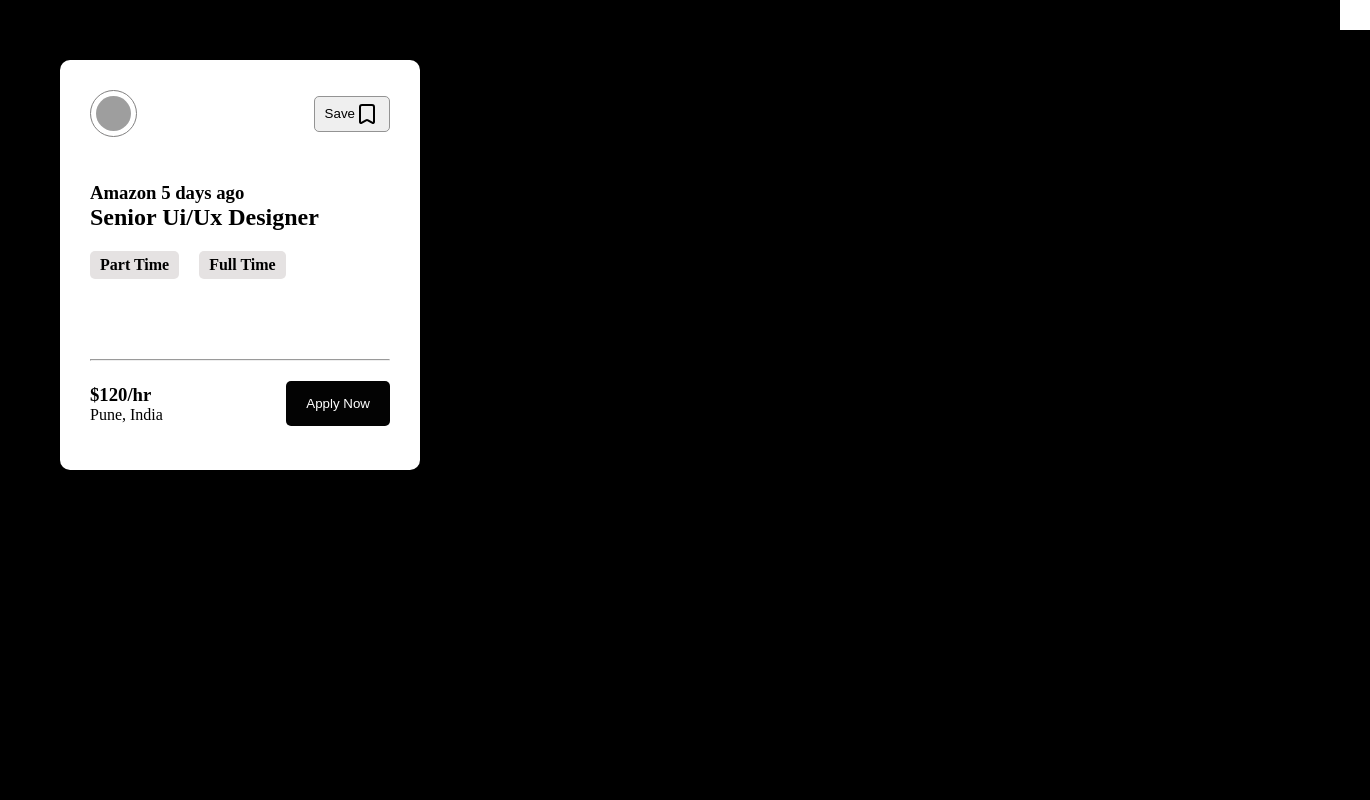
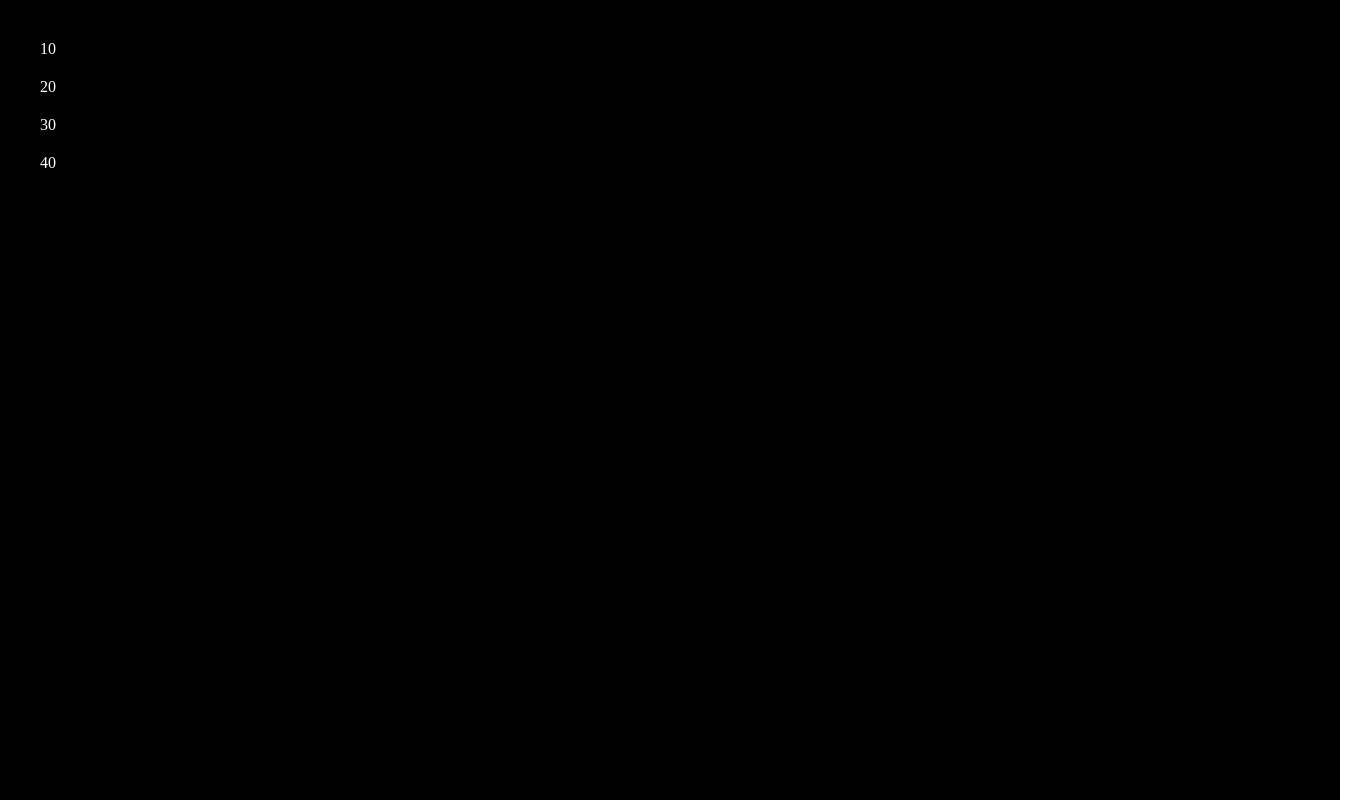
Before and after one commit to Sudesh3103/React.js, a React (Vite) app in the folder 04-cards-project/: page / in a window 1280 px wide. Shown: the top 800 px of the page, 1370 px wide, since content can reach past the window. Built offline with nearby package versions, Linux system fonts and the light colour scheme; grey boxes are pictures that could not be loaded.

Commit message:
Added User.jsx file

```diff
--- a/04-cards-project/src/App.jsx
+++ b/04-cards-project/src/App.jsx
@@ -1,10 +1,20 @@
 import React from 'react'
 import Card from './components/Card'
+import User from './components/User'
 
 const App = () => {
+
+  const arr = [10, 20, 30 ,40];
+
+
+
   return (
    <div className='parent'>
-    <Card />
+
+    <User name={arr[0]}/>
+    <User name={arr[1]}/>
+    <User name={arr[2]}/>
+    <User name={arr[3]}/>
    </div>
   )
 }
--- /dev/null
+++ b/04-cards-project/src/components/User.jsx
@@ -0,0 +1,13 @@
+import React from 'react'
+
+const User = (props) => {
+  return (
+    <div>
+      <div style={{color: 'white', padding: '10px', borderRadius: '5px' }}>
+       {props.name}
+      </div>
+    </div>
+  )
+}
+
+export default User
```
